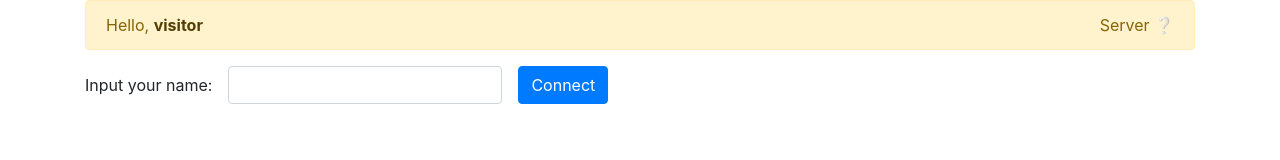
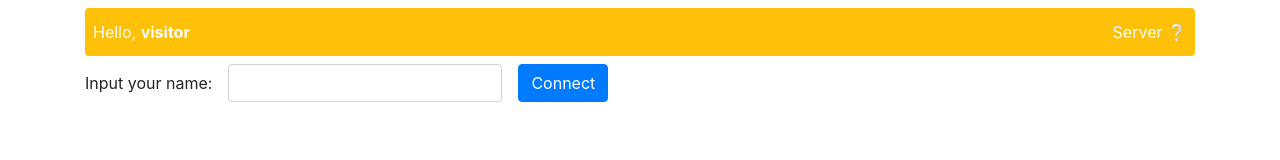
Before and after one commit to yimoucao/Gomoku, a React app: page / in a window 1280 px wide. Built offline with nearby package versions, Linux system fonts and the light colour scheme.

Commit message:
minor fixes

```diff
--- a/public/index.html
+++ b/public/index.html
@@ -10,7 +10,8 @@
     -->
     <link rel="manifest" href="%PUBLIC_URL%/manifest.json">
     <link rel="shortcut icon" href="%PUBLIC_URL%/favicon.ico">
-    <link rel="stylesheet" href="https://maxcdn.bootstrapcdn.com/bootstrap/4.0.0-beta.2/css/bootstrap.min.css" integrity="sha384-PsH8R72JQ3SOdhVi3uxftmaW6Vc51MKb0q5P2rRUpPvrszuE4W1povHYgTpBfshb" crossorigin="anonymous">
+    <link rel="stylesheet" href="https://stackpath.bootstrapcdn.com/bootstrap/4.1.3/css/bootstrap.min.css" integrity="sha384-MCw98/SFnGE8fJT3GXwEOngsV7Zt27NXFoaoApmYm81iuXoPkFOJwJ8ERdknLPMO"
+      crossorigin="anonymous">
 
     <!--
       Notice the use of %PUBLIC_URL% in the tags above.
@@ -21,10 +22,6 @@
       work correctly both with client-side routing and a non-root public URL.
       Learn how to configure a non-root public URL by running `npm run build`.
     -->
-
-    <script src="https://code.jquery.com/jquery-3.2.1.slim.min.js" integrity="sha384-KJ3o2DKtIkvYIK3UENzmM7KCkRr/rE9/Qpg6aAZGJwFDMVNA/GpGFF93hXpG5KkN" crossorigin="anonymous"></script>
-    <script src="https://cdnjs.cloudflare.com/ajax/libs/popper.js/1.12.3/umd/popper.min.js" integrity="sha384-vFJXuSJphROIrBnz7yo7oB41mKfc8JzQZiCq4NCceLEaO4IHwicKwpJf9c9IpFgh" crossorigin="anonymous"></script>
-    <script src="https://maxcdn.bootstrapcdn.com/bootstrap/4.0.0-beta.2/js/bootstrap.min.js" integrity="sha384-alpBpkh1PFOepccYVYDB4do5UnbKysX5WZXm3XxPqe5iKTfUKjNkCk9SaVuEZflJ" crossorigin="anonymous"></script>
 
     <title>Gomoku</title>
   </head>
@@ -45,5 +42,11 @@
       To begin the development, run `npm start` or `yarn start`.
       To create a production bundle, use `npm run build` or `yarn build`.
     -->
+    <script src="https://code.jquery.com/jquery-3.3.1.slim.min.js" integrity="sha384-q8i/X+965DzO0rT7abK41JStQIAqVgRVzpbzo5smXKp4YfRvH+8abtTE1Pi6jizo"
+      crossorigin="anonymous"></script>
+    <script src="https://cdnjs.cloudflare.com/ajax/libs/popper.js/1.14.3/umd/popper.min.js" integrity="sha384-ZMP7rVo3mIykV+2+9J3UJ46jBk0WLaUAdn689aCwoqbBJiSnjAK/l8WvCWPIPm49"
+      crossorigin="anonymous"></script>
+    <script src="https://stackpath.bootstrapcdn.com/bootstrap/4.1.3/js/bootstrap.min.js" integrity="sha384-ChfqqxuZUCnJSK3+MXmPNIyE6ZbWh2IMqE241rYiqJxyMiZ6OW/JmZQ5stwEULTy"
+      crossorigin="anonymous"></script>
   </body>
 </html>
--- a/src/components/greetingbar.js
+++ b/src/components/greetingbar.js
@@ -1,25 +1,43 @@
-import React from 'react'
+import React from "react";
 
 class Status extends React.Component {
   getClasses() {
     if (this.props.connectStatus === "Not Connected") {
-            return "alert alert-warning d-flex justify-content-between";
+        return "progress-bar bg-warning";
+    } else if (this.props.connectStatus === "connecting") {
+        return "progress-bar bg-info progress-bar-striped progress-bar-animated";
     } else if (this.props.connectStatus.includes("Failed to connect")) {
-            return "alert alert-danger d-flex justify-content-between";
+        return "progress-bar bg-danger";
     } else {
-            return "alert alert-info d-flex justify-content-between";
+         return "progress-bar bg-success";
     }
   }
+
   render() {
     return (
-            <div className={this.getClasses()}>
+      <div className="progress my-2" style={{ height: "3rem" }}>
+        <div className={this.getClasses()} style={{ width: "100%" }}>
+          <div
+            className="d-flex justify-content-between p-2"
+            style={{ fontSize: "1rem" }}
+          >
             <div>
-                    Hello, <span className="alert-link">
+              Hello,{" "}
+              <span className="alert-link">
                 {this.props.playerName ? this.props.playerName : "visitor"}
               </span>
             </div>
             <div>
-                    Server <span title={ this.props.connectStatus } role="img" aria-label="status">❔</span>
+              Server{" "}
+              <span
+                title={this.props.connectStatus}
+                role="img"
+                aria-label="status"
+              >
+                ❔
+              </span>
+            </div>
+          </div>
         </div>
       </div>
     );
--- a/src/index.js
+++ b/src/index.js
@@ -86,7 +86,7 @@ class App extends React.Component {
       // console.log(this.state.nameInput);
       // connect ws
       this.setState({connectStatus: "connecting"});
-      console.log(window.location.hostname)
+      // console.log(window.location.hostname)
       var ws_url = "ws://" + window.location.hostname + ":5000/connect";
       this.ws = new WebSocket(ws_url);
       this.ws.onopen = (e)=>{this.wsOpenHandler(e)};
```
Lines whose indentation alone changed are shown as unchanged.
